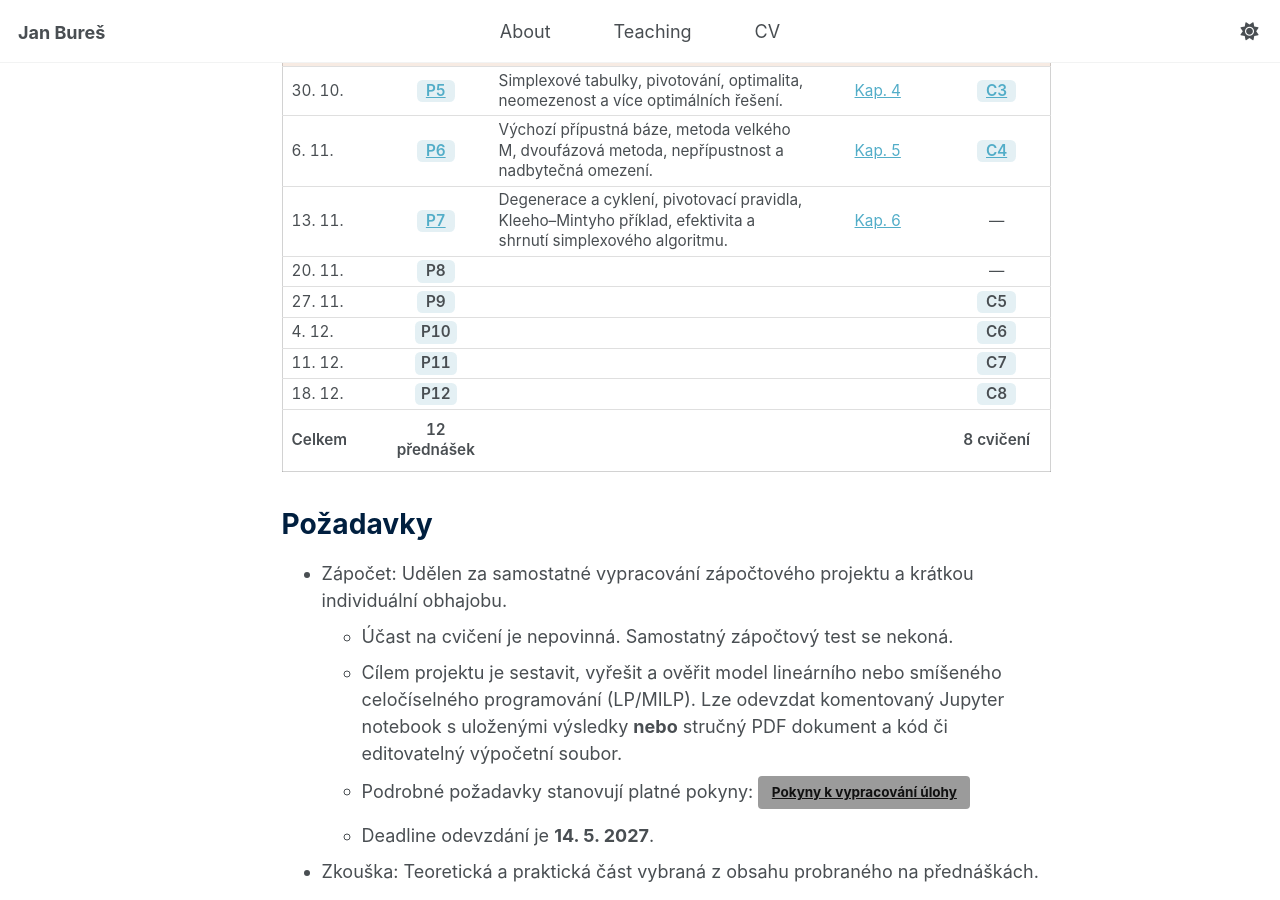
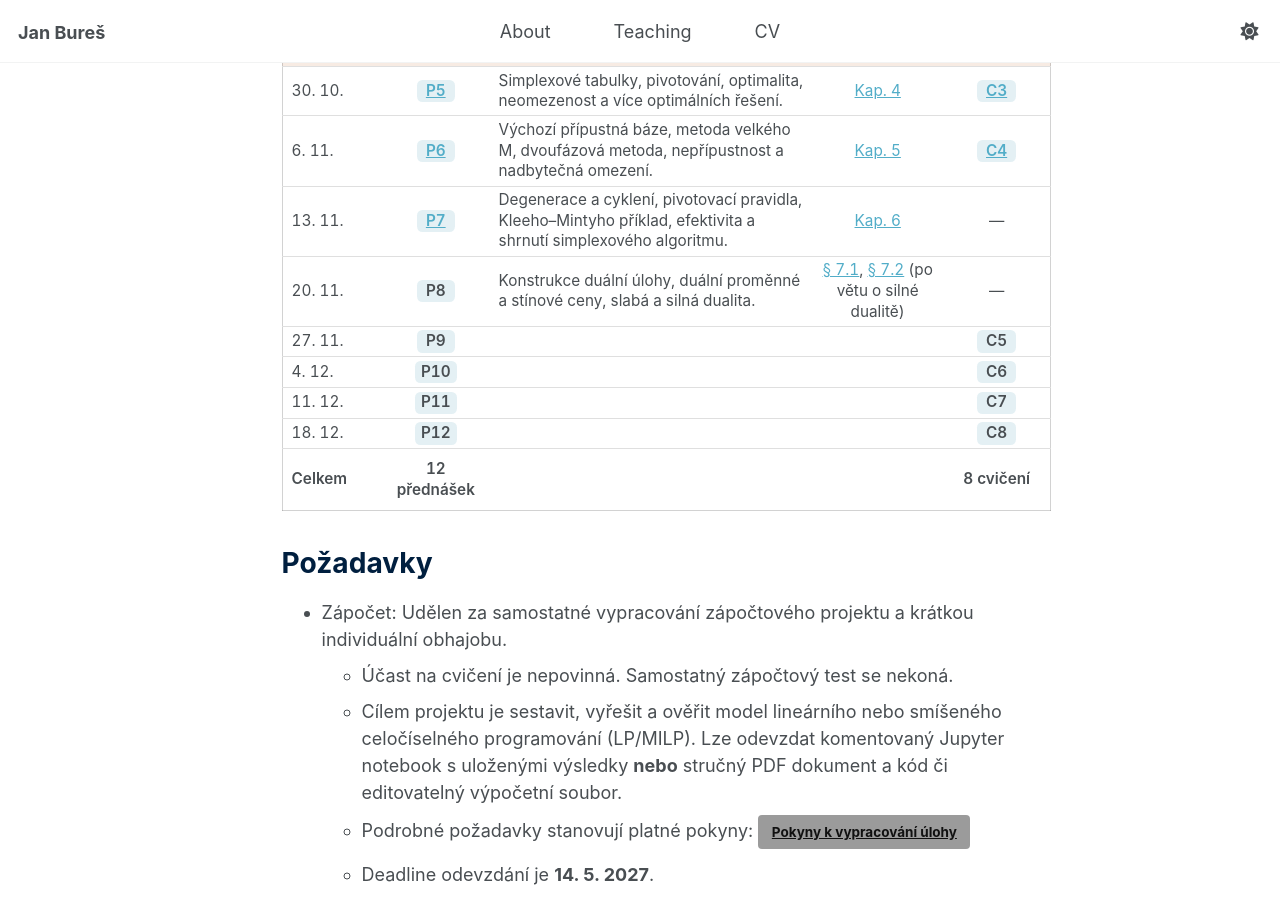
Before and after one commit to buresjan/buresjan.github.io, a Jekyll site: the page built from _teaching/01lip.md, in a window 1280 px wide and 900 px high, scrolled down 721 px. Built offline with Jekyll 4.4.1, drawn with Linux system fonts in a browser that asks for light colours.

Commit message:
Publish covered topics for 01LIP lecture P8

```diff
--- a/_teaching/01lip.md
+++ b/_teaching/01lip.md
@@ -35,7 +35,7 @@ lang: cs
       <tr><th scope="row">30. 10.</th><td><a class="lp-session" href="{{ '/files/01lip/p5.html' | relative_url }}" download="p5.html" title="Stáhnout prezentaci o simplexové metodě (HTML)" aria-label="Přednáška 5: stáhnout prezentaci o simplexové metodě v HTML">P5</a></td><td class="lp-topics">Simplexové tabulky, pivotování, optimalita, neomezenost a více optimálních řešení.</td><td class="lp-textbook"><a href="{{ '/files/01LIP.pdf' | relative_url }}#nameddest=chapter.4" aria-label="Studijní text: Kap. 4">Kap. 4</a></td><td><a class="lp-session" href="{{ '/files/01lip/cv03.zip' | relative_url }}?v=20261029-r2" download="cv03.zip" title="Stáhnout notebooky a HTML náhled cvičení 3 včetně zadání domácího úkolu (ZIP)" aria-label="Cvičení 3: stáhnout notebook, řešení, HTML náhled a zadání domácího úkolu v ZIP">C3</a></td></tr>
       <tr><th scope="row">6. 11.</th><td><a class="lp-session" href="{{ '/files/01lip/p6.html' | relative_url }}" download="p6.html" title="Stáhnout prezentaci o metodě velkého M a dvoufázové metodě (HTML)" aria-label="Přednáška 6: stáhnout prezentaci o metodě velkého M a dvoufázové metodě v HTML">P6</a></td><td class="lp-topics">Výchozí přípustná báze, metoda velkého M, dvoufázová metoda, nepřípustnost a nadbytečná omezení.</td><td class="lp-textbook"><a href="{{ '/files/01LIP.pdf' | relative_url }}#nameddest=chapter.5" aria-label="Studijní text: Kap. 5">Kap. 5</a></td><td><a class="lp-session" href="{{ '/files/01lip/cv04.zip' | relative_url }}?v=20261105" download="cv04.zip" title="Stáhnout zadání, řešení a HTML náhled cvičení 4 (ZIP)" aria-label="Cvičení 4: stáhnout notebook k doplnění, kompletní řešení a HTML náhled v ZIP">C4</a></td></tr>
       <tr><th scope="row">13. 11.</th><td><a class="lp-session" href="{{ '/files/01lip/p7.html' | relative_url }}" download="p7.html" title="Stáhnout prezentaci o degeneraci a pivotovacích pravidlech (HTML)" aria-label="Přednáška 7: stáhnout prezentaci o degeneraci a pivotovacích pravidlech v HTML">P7</a></td><td class="lp-topics">Degenerace a cyklení, pivotovací pravidla, Kleeho–Mintyho příklad, efektivita a shrnutí simplexového algoritmu.</td><td class="lp-textbook"><a href="{{ '/files/01LIP.pdf' | relative_url }}#nameddest=chapter.6" aria-label="Studijní text: Kap. 6">Kap. 6</a></td><td><span aria-label="Cvičení se nekoná">—</span></td></tr>
-      <tr><th scope="row">20. 11.</th><td><span class="lp-session">P8</span></td><td class="lp-topics"></td><td class="lp-textbook"></td><td><span aria-label="Cvičení se nekoná">—</span></td></tr>
+      <tr><th scope="row">20. 11.</th><td><span class="lp-session">P8</span></td><td class="lp-topics">Konstrukce duální úlohy, duální proměnné a stínové ceny, slabá a silná dualita.</td><td class="lp-textbook"><a href="{{ '/files/01LIP.pdf' | relative_url }}#nameddest=section.7.1" aria-label="Studijní text: § 7.1">§ 7.1</a>, <a href="{{ '/files/01LIP.pdf' | relative_url }}#nameddest=section.7.2" aria-label="Studijní text: § 7.2">§ 7.2</a> (po větu o silné dualitě)</td><td><span aria-label="Cvičení se nekoná">—</span></td></tr>
       <tr><th scope="row">27. 11.</th><td><span class="lp-session">P9</span></td><td class="lp-topics"></td><td class="lp-textbook"></td><td><span class="lp-session">C5</span></td></tr>
       <tr><th scope="row">4. 12.</th><td><span class="lp-session">P10</span></td><td class="lp-topics"></td><td class="lp-textbook"></td><td><span class="lp-session">C6</span></td></tr>
       <tr><th scope="row">11. 12.</th><td><span class="lp-session">P11</span></td><td class="lp-topics"></td><td class="lp-textbook"></td><td><span class="lp-session">C7</span></td></tr>
```
